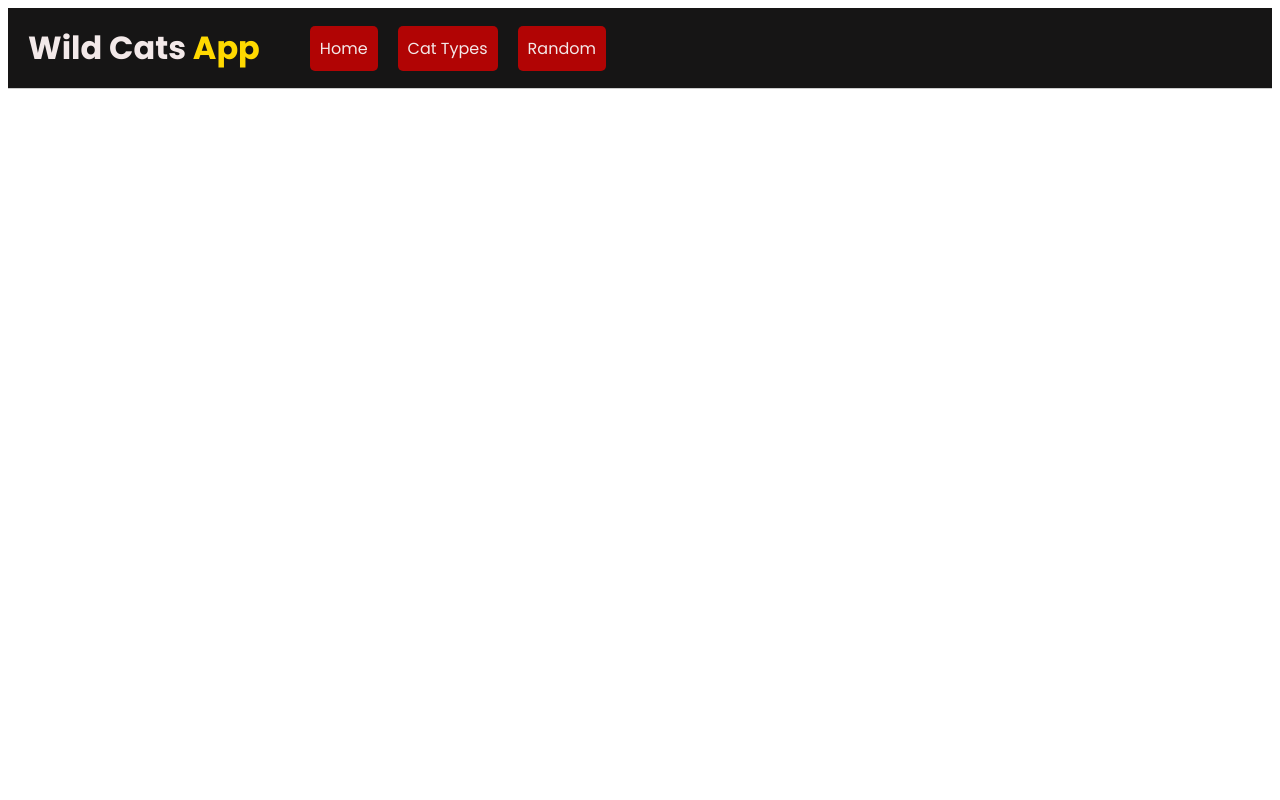
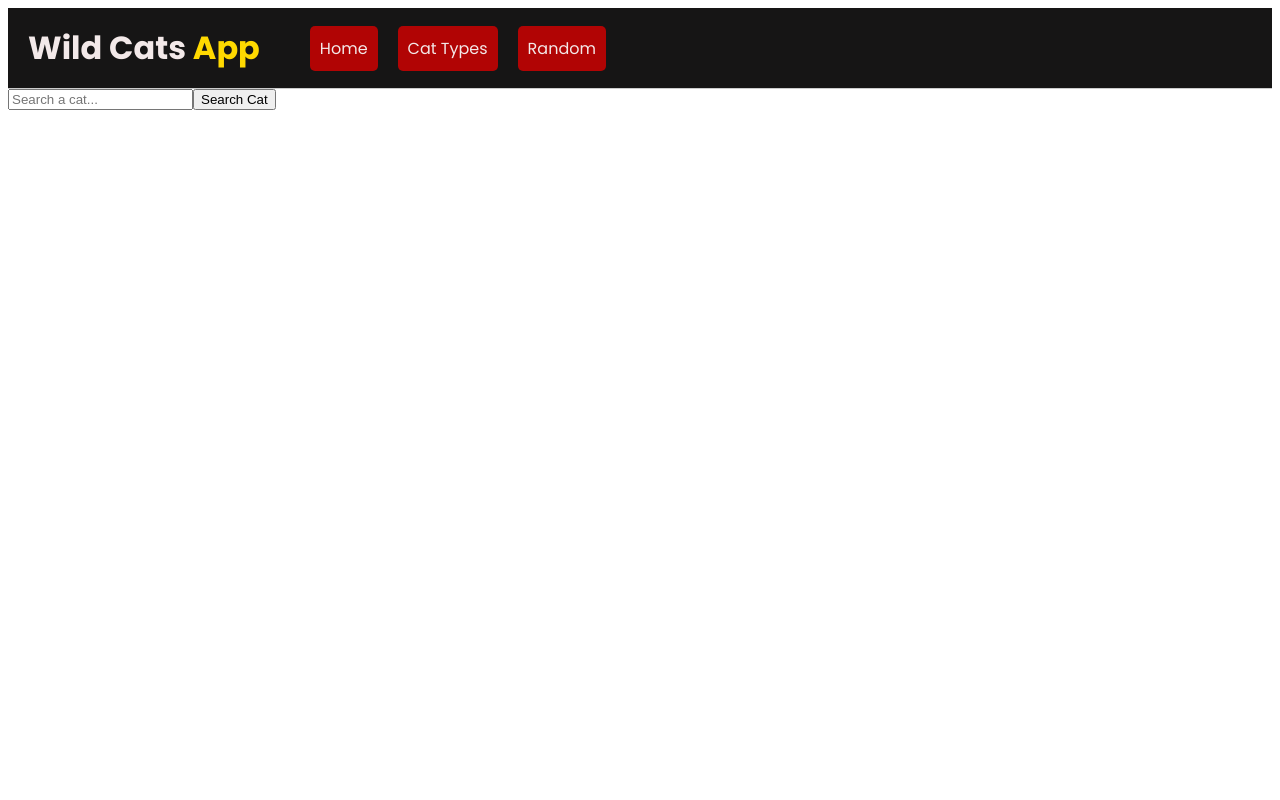
Before and after one commit to snowleopardAlexa/wild-cats-app, a React (Create React App) app: page / in a window 1280 px wide. Shown: the top 800 px of the page. Built offline with nearby package versions, Linux system fonts and the light colour scheme.

Commit message:
add search term with use state to homepage

```diff
--- a/src/components/Homepage/HomePage.jsx
+++ b/src/components/Homepage/HomePage.jsx
@@ -1,9 +1,22 @@
+import { useState, useEffect } from 'react';
 import './homepage.scss';
 
 const HomePage = () => {
+
+  const [searchTerm, setSearchTerm] = useState("");
+
   return (
-    <div className="home">
+    <div className="homepage">
+      <div className="homepage-search">
+         <input type="text"
+            placeholder="Search a cat..."
+            value={searchTerm}
+            onChange={(e) => setSearchTerm(e.target.value)} />
+         <button>Search Cat</button>
+      </div>
+      <div className="homepage-cats">
 
+      </div>
     </div>
   );
 };
--- a/src/components/Homepage/homepage.scss
+++ b/src/components/Homepage/homepage.scss
@@ -1,4 +1,4 @@
-.home {
+.homepage {
     min-height: 100vh;
     height: auto;
 }
```
